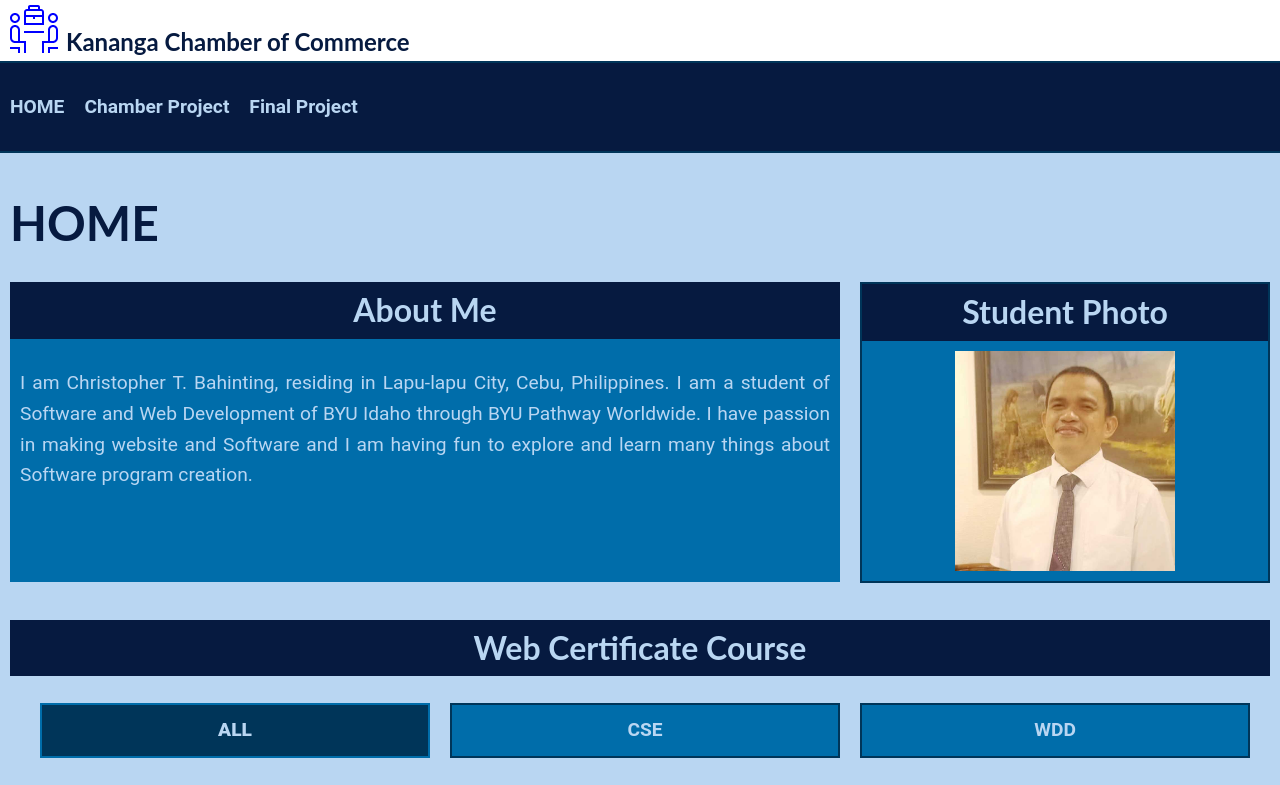
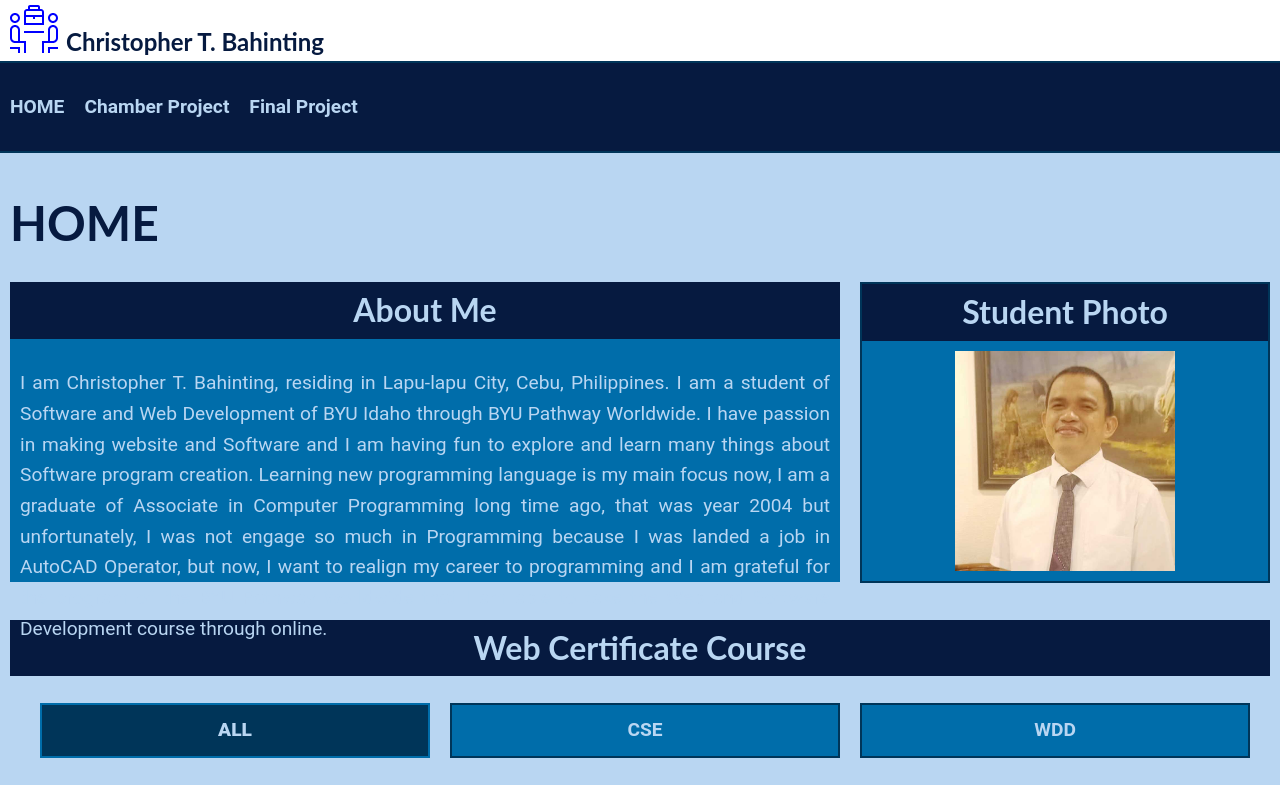
Before and after one commit to bahintingchristopher/wdd231, a plain HTML site: page index.html in a window 1280 px wide. Shown: the top 785 px of the page. Drawn offline with Linux system fonts and the light colour scheme.

Commit message:
add name ang logo

```diff
--- a/index.html
+++ b/index.html
@@ -5,7 +5,7 @@
     <meta name="viewport" content="width=device-width, initial-scale=1.0">
     <meta name="author" content="Christopher T. Bahinting">
     <meta name="description" content="WDD 231 - Home course page of  Christopher T. Bahinting, in this course we are going to study  Web Front End Development.">
-    <title>Kananga Chamber of Commerce</title>
+    <title>Week 1 Assignment - Course Home Page of Christopher T. Bahinting in WDD231</title>
 
 
     <link rel="preconnect" href="https://fonts.googleapis.com">
@@ -22,7 +22,7 @@
 <body>
     <header>
          <img src="images/chamber-logo.svg" alt="Site Logo"  width="512"    height="512">
-        <span>Kananga Chamber of Commerce</span>
+        <span>Christopher T. Bahinting</span>
         <button id="ham-btn" class="hamburger" aria-label="Open menu"></button>
 
     </header>
@@ -45,7 +45,7 @@
     <div class="personal">
         <section class="about-me">
             <h2>About Me</h2>
-            <p>I am Christopher T. Bahinting, residing in Lapu-lapu City, Cebu, Philippines. I am a student of Software and Web Development of BYU Idaho through BYU Pathway Worldwide. I have passion in making website and Software and I am having fun to explore and learn many things about Software program creation.</p>
+            <p>I am Christopher T. Bahinting, residing in Lapu-lapu City, Cebu, Philippines. I am a student of Software and Web Development of BYU Idaho through BYU Pathway Worldwide. I have passion in making website and Software and I am having fun to explore and learn many things about Software program creation. Learning new programming language is my main focus now, I am a graduate of Associate in Computer Programming long time ago, that was year 2004 but unfortunately, I was not engage so much in Programming because I was landed a job in AutoCAD Operator, but now, I want to realign my career to programming and I am grateful for the program of the BYU Pathway Worldwide that I am able to take the Web and Software Development course through online.</p>
         </section>
         <section class="student-photo">
 
```
